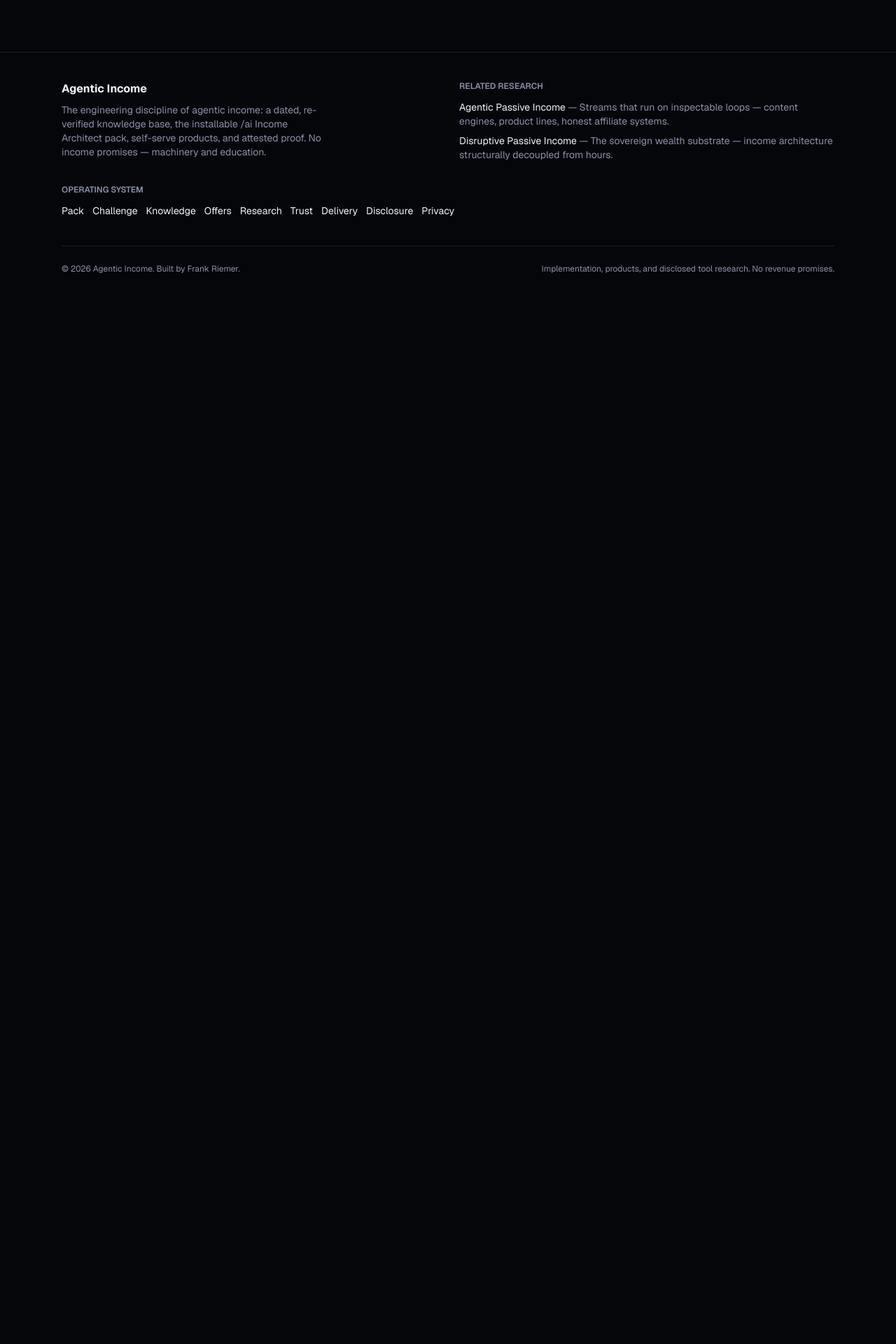
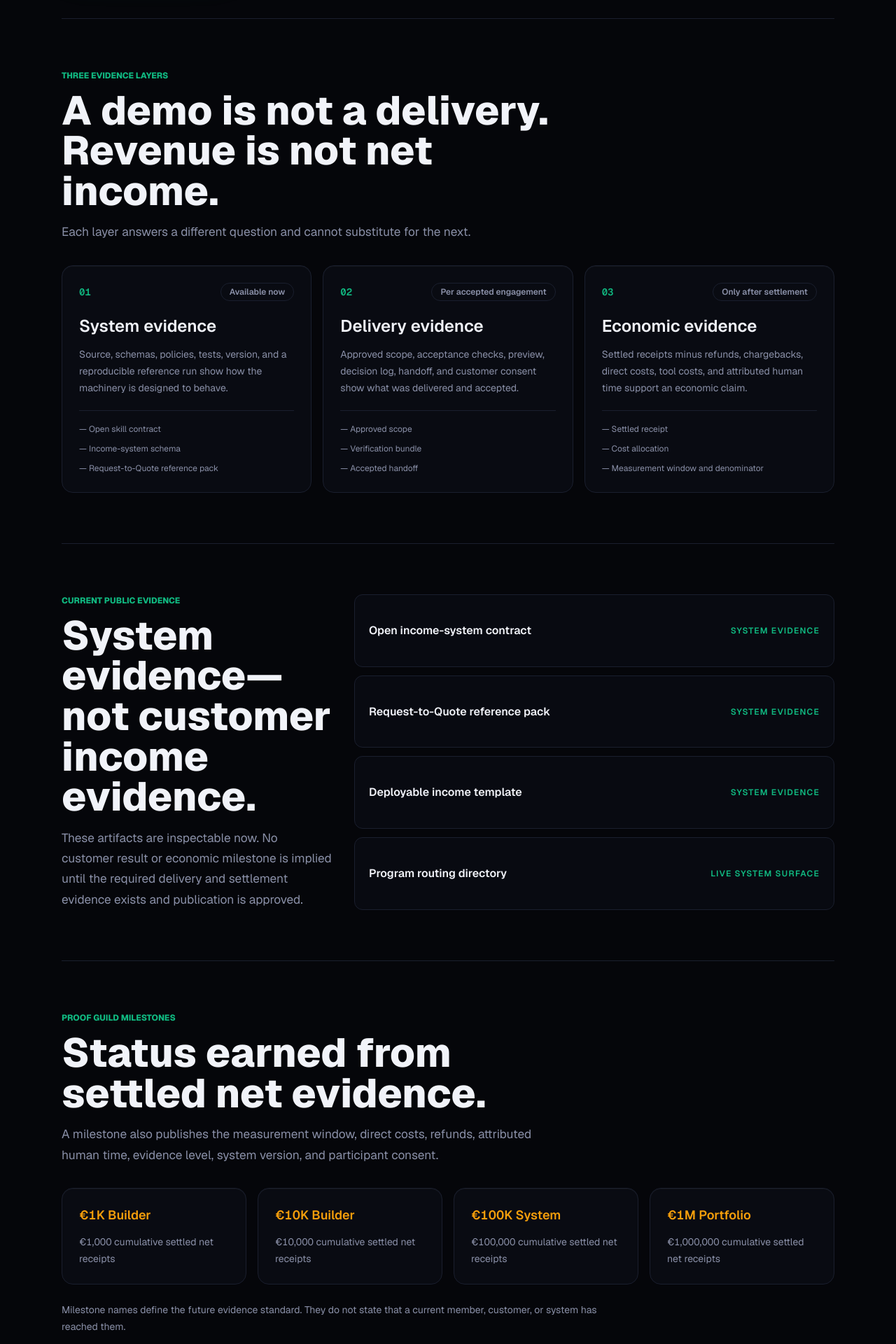
Before and after one commit to frankxai/agenticincome, a Next.js app: page /proof in a window 1280 px wide. Before the commit this address had no page. Shown: the part 560-2480 px from the top of the page at 70% size. Before the commit the page ends 992 px from the top, so only its background shows below. Built offline with nearby package versions, Linux system fonts and the light colour scheme.

Commit message:
feat: add app/proof/page.tsx

```diff
--- /dev/null
+++ b/app/proof/page.tsx
@@ -0,0 +1,165 @@
+import type { Metadata } from 'next'
+import Link from 'next/link'
+
+export const metadata: Metadata = {
+  title: 'Agentic Income Proof Standard',
+  description:
+    'Separate inspectable system evidence, accepted delivery evidence, and settled economic evidence before publishing income claims.',
+  alternates: { canonical: '/proof' },
+  openGraph: {
+    title: 'Agentic Income Proof Standard',
+    description:
+      'A three-layer evidence standard for systems, delivery, and settled economics.',
+    url: '/proof',
+  },
+}
+
+const evidenceLayers = [
+  {
+    level: '01',
+    title: 'System evidence',
+    status: 'Available now',
+    body: 'Source, schemas, policies, tests, version, and a reproducible reference run show how the machinery is designed to behave.',
+    examples: ['Open skill contract', 'Income-system schema', 'Request-to-Quote reference pack'],
+  },
+  {
+    level: '02',
+    title: 'Delivery evidence',
+    status: 'Per accepted engagement',
+    body: 'Approved scope, acceptance checks, preview, decision log, handoff, and customer consent show what was delivered and accepted.',
+    examples: ['Approved scope', 'Verification bundle', 'Accepted handoff'],
+  },
+  {
+    level: '03',
+    title: 'Economic evidence',
+    status: 'Only after settlement',
+    body: 'Settled receipts minus refunds, chargebacks, direct costs, tool costs, and attributed human time support an economic claim.',
+    examples: ['Settled receipt', 'Cost allocation', 'Measurement window and denominator'],
+  },
+] as const
+
+const proofAssets = [
+  {
+    label: 'Open income-system contract',
+    href: 'https://github.com/frankxai/agentic-income-skills/blob/main/schemas/income-system.v1.schema.json',
+    state: 'System evidence',
+  },
+  {
+    label: 'Request-to-Quote reference pack',
+    href: 'https://github.com/frankxai/agentic-income-skills/tree/main/examples/request-to-quote-desk',
+    state: 'System evidence',
+  },
+  {
+    label: 'Deployable income template',
+    href: 'https://github.com/frankxai/agentic-income-template',
+    state: 'System evidence',
+  },
+  {
+    label: 'Program routing directory',
+    href: 'https://go.agenticincome.ai/programs',
+    state: 'Live system surface',
+  },
+] as const
+
+const milestones = [
+  ['€1K Builder', '€1,000 cumulative settled net receipts'],
+  ['€10K Builder', '€10,000 cumulative settled net receipts'],
+  ['€100K System', '€100,000 cumulative settled net receipts'],
+  ['€1M Portfolio', '€1,000,000 cumulative settled net receipts'],
+] as const
+
+export default function ProofPage() {
+  return (
+    <>
+      <section className="section-band pt-20">
+        <div className="max-w-4xl">
+          <div className="kicker">Proof · evidence before status</div>
+          <h1 className="mt-3 text-5xl font-semibold leading-[1.02] text-ink sm:text-6xl">
+            Show the machinery. Verify delivery. Count economics after settlement.
+          </h1>
+          <p className="mt-5 max-w-3xl text-xl leading-8 text-muted">
+            Code proves a system exists. Acceptance proves work was delivered. Settled, cost-adjusted
+            evidence is required before an income result becomes a public claim.
+          </p>
+          <div className="mt-8 flex flex-wrap gap-3">
+            <Link href="/build" className="cta">Build a governed system</Link>
+            <Link href="/trust" className="cta-secondary">Read the trust standard</Link>
+          </div>
+        </div>
+      </section>
+
+      <section className="section-band" aria-labelledby="evidence-layers-title">
+        <div className="section-heading">
+          <div className="kicker">Three evidence layers</div>
+          <h2 id="evidence-layers-title">A demo is not a delivery. Revenue is not net income.</h2>
+          <p>Each layer answers a different question and cannot substitute for the next.</p>
+        </div>
+        <div className="mt-8 grid gap-4 lg:grid-cols-3">
+          {evidenceLayers.map((layer) => (
+            <article key={layer.level} className="card">
+              <div className="flex items-center justify-between gap-3">
+                <span className="font-mono text-sm font-semibold text-accent">{layer.level}</span>
+                <span className="rounded-full border border-border px-3 py-1 text-xs font-semibold text-muted">{layer.status}</span>
+              </div>
+              <h3 className="mt-5 text-2xl font-semibold text-ink">{layer.title}</h3>
+              <p className="mt-3 text-sm leading-6 text-muted">{layer.body}</p>
+              <ul className="mt-5 grid gap-2 border-t border-border pt-4 text-xs leading-5 text-muted">
+                {layer.examples.map((example) => <li key={example}>— {example}</li>)}
+              </ul>
+            </article>
+          ))}
+        </div>
+      </section>
+
+      <section className="section-band" aria-labelledby="current-proof-title">
+        <div className="grid gap-8 lg:grid-cols-[0.72fr_1.28fr]">
+          <div className="section-heading">
+            <div className="kicker">Current public evidence</div>
+            <h2 id="current-proof-title">System evidence—not customer income evidence.</h2>
+            <p>
+              These artifacts are inspectable now. No customer result or economic milestone is implied
+              until the required delivery and settlement evidence exists and publication is approved.
+            </p>
+          </div>
+          <div className="grid gap-3">
+            {proofAssets.map((asset) => (
+              <a
+                key={asset.href}
+                href={asset.href}
+                target="_blank"
+                rel="noopener noreferrer"
+                className="grid gap-2 rounded-xl border border-border bg-surface/70 p-5 hover:border-accent sm:grid-cols-[1fr_auto] sm:items-center"
+              >
+                <span className="font-semibold text-ink">{asset.label}</span>
+                <span className="text-xs font-semibold uppercase tracking-[0.1em] text-accent">{asset.state}</span>
+              </a>
+            ))}
+          </div>
+        </div>
+      </section>
+
+      <section className="section-band" aria-labelledby="milestones-title">
+        <div className="section-heading">
+          <div className="kicker">Proof Guild milestones</div>
+          <h2 id="milestones-title">Status earned from settled net evidence.</h2>
+          <p>
+            A milestone also publishes the measurement window, direct costs, refunds, attributed human
+            time, evidence level, system version, and participant consent.
+          </p>
+        </div>
+        <div className="mt-8 grid gap-4 sm:grid-cols-2 lg:grid-cols-4">
+          {milestones.map(([name, threshold]) => (
+            <div key={name} className="card">
+              <div className="text-lg font-semibold text-gold">{name}</div>
+              <p className="mt-3 text-sm leading-6 text-muted">{threshold}</p>
+            </div>
+          ))}
+        </div>
+        <p className="mt-6 max-w-3xl text-sm leading-6 text-muted">
+          Milestone names define the future evidence standard. They do not state that a current member,
+          customer, or system has reached them.
+        </p>
+      </section>
+    </>
+  )
+}
```
